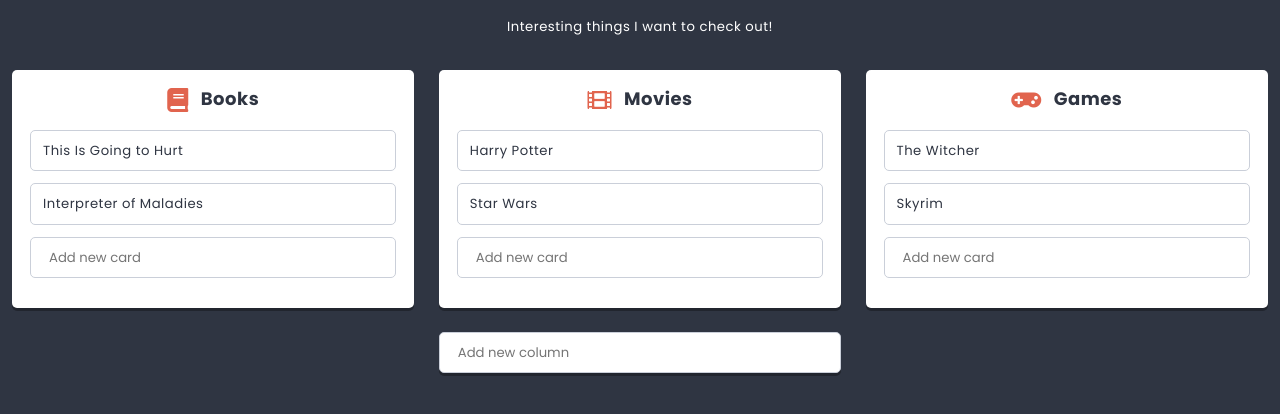
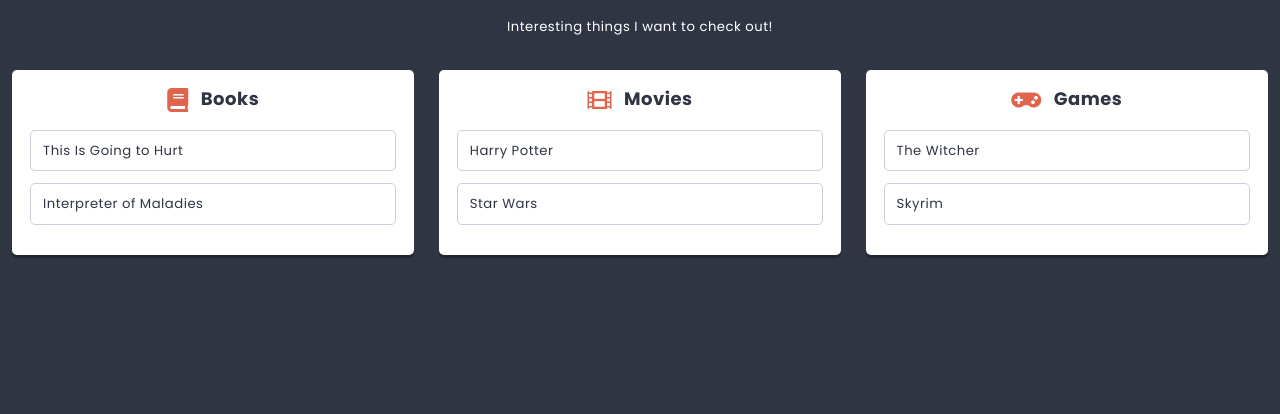
Before and after one commit to wojciechsadlon/learning-react-1, a React app: page / in a window 1280 px wide. Shown: the part 362-776 px from the top of the page. Built offline with nearby package versions, Linux system fonts and the light colour scheme.

Commit message:
add redux containers and store

```diff
--- a/package.json
+++ b/package.json
@@ -23,7 +23,9 @@
     "prop-types": "^15.7.2",
     "react": "^16.7.0",
     "react-dom": "^16.7.0",
-    "react-html-parser": "^2.0.2"
+    "react-html-parser": "^2.0.2",
+    "react-redux": "^7.0.1",
+    "redux": "^4.0.1"
   },
   "devDependencies": {
     "@babel/core": "^7.4.3",
@@ -40,6 +42,7 @@
     "lint-staged": "^11.1.0",
     "mini-css-extract-plugin": "^0.5.0",
     "node-sass": "^4.11.0",
+    "redux-devtools-extension": "^2.13.8",
     "sass-loader": "^7.1.0",
     "style-loader": "^0.23.1",
     "webpack": "^4.29.6",
--- a/src/components/App/App.js
+++ b/src/components/App/App.js
@@ -1,22 +1,27 @@
 import React from 'react';
 import styles from './App.scss';
-import List from '../List/List';
+import List from '../List/ListContainer';
 import PropTypes from 'prop-types';
-import {pageContents, listData} from '../../data/dataStore';
 
 class App extends React.Component {
   static propTypes = {
     image: PropTypes.string,
+    title: PropTypes.node,
+    subtitle: PropTypes.node,
+    lists: PropTypes.array,
   }
   static defaultProps = {
     image: 'http://uploads.kodilla.com/bootcamp/fer/11.react/space.png',
   }
   render() {
+    const {title, subtitle, lists} = this.props;
     return (
       <main className={styles.component}>
-        <h1 className={styles.title}>{pageContents.title}</h1>
-        <h2 className={styles.subtitle}>{pageContents.subtitle}</h2>
-        <List {...listData} />
+        <h1 className={styles.title}>{title}</h1>
+        <h2 className={styles.subtitle}>{subtitle}</h2>
+        {lists.map(listData => (
+          <List key={listData.id} {...listData} />
+        ))}
       </main>
     );
   }
--- /dev/null
+++ b/src/components/App/AppContainer.js
@@ -0,0 +1,10 @@
+import {connect} from 'react-redux';
+import App from './App';
+
+const mapStateToProps = state => ({
+  title: state.app.title,
+  subtitle: state.app.subtitle,
+  lists: state.lists,
+});
+
+export default connect(mapStateToProps)(App);
--- a/src/components/Card/Card.js
+++ b/src/components/Card/Card.js
@@ -7,8 +7,9 @@
     title: PropTypes.string,
   }
   render() {
+    const {title} = this.props;
     return (
-      <div className={styles.component}>{this.props.title}</div>
+      <div className={styles.component}>{title}</div>
     );
   }
 }
--- a/src/components/Column/Column.js
+++ b/src/components/Column/Column.js
@@ -2,8 +2,8 @@
 import styles from './Column.scss';
 import PropTypes from 'prop-types';
 import Card from '../Card/Card';
-import Creator from '../Creator/Creator';
-import {settings} from '../../data/dataStore';
+// import Creator from '../Creator/Creator';
+// import {settings} from '../../data/dataStore';
 import Icon from '../Icon/Icon';
 
 class Column extends React.Component {
@@ -12,34 +12,21 @@
     cards: PropTypes.array,
     icon: PropTypes.string,
   }
-  state = {
-    cards: this.props.cards || [],
-  }
-  addCard(title) {
-    this.setState(state => (
-      {
-        cards: [
-          ...state.cards,
-          {
-            key: state.cards.length ? state.cards[state.cards.length-1].key + 1 : 0,
-            title,
-          },
-        ],
-      }
-    ));
-  }
   render() {
+    const {title, icon, cards} = this.props;
     return (
       <section className={styles.component}>
         <h3 className={styles.title}>
           <span className={styles.icon}>
-            <Icon name={this.props.icon} />
-          </span>{this.props.title}
+            <Icon name={icon} />
+          </span>{title}
         </h3>
-        {this.state.cards.map(({key, ...cardProps}) => (
-          <Card key={key} {...cardProps} />
+        {cards.map(cardData => (
+          <Card key={cardData.id} {...cardData} />
         ))}
+        {/*
         <Creator text={settings.cardCreatorText} action={title => this.addCard(title)} />
+        */}
       </section>
     );
   }
--- /dev/null
+++ b/src/components/Column/ColumnContainer.js
@@ -0,0 +1,10 @@
+import {connect} from 'react-redux';
+import Column from './Column';
+
+export const getCardsForColumn = ({cards}, listId) => cards.filter(card => card.columnId === listId);
+
+const mapStateToProps = (state, props) => ({
+  cards: getCardsForColumn(state, props.id),
+});
+
+export default connect(mapStateToProps)(Column);
--- a/src/components/List/List.js
+++ b/src/components/List/List.js
@@ -1,11 +1,11 @@
 import React from 'react';
 import styles from './List.scss';
 import Hero from '../Hero/Hero.js';
-import Column from '../Column/Column';
+import Column from '../Column/ColumnContainer';
 import PropTypes from 'prop-types';
 import {settings} from '../../data/dataStore';
 import ReactHtmlParser from 'react-html-parser';
-import Creator from '../Creator/Creator';
+// import Creator from '../Creator/Creator';
 
 class List extends React.Component {
   static propTypes = {
@@ -17,39 +17,24 @@
   static defaultProps = {
     description: settings.defaultListDescription,
   }
-  state = {
-    columns: this.props.columns || [],
-  }
-  addColumn(title){
-    this.setState(state => (
-      {
-        columns: [
-          ...state.columns,
-          {
-            key: state.columns.length ? state.columns[state.columns.length-1].key + 1 : 0,
-            title,
-            icon: 'list-alt',
-            cards: [],
-          },
-        ],
-      }
-    ));
-  }
   render() {
+    const {title, image, description, columns} = this.props;
     return (
       <section className={styles.component}>
-        <Hero titleText={this.props.title} image={this.props.image}/>
+        <Hero titleText={title} image={image}/>
         <div className={styles.description}>
-          {ReactHtmlParser(this.props.description)}
+          {ReactHtmlParser(description)}
         </div>
         <div className={styles.columns}>
-          {this.state.columns.map(({key, ...columnProps}) => (
-            <Column key={key} {...columnProps} />
+          {columns.map(columnData => (
+            <Column key={columnData.id} {...columnData} />
           ))}
         </div>
+        {/*
         <div className={styles.creator}>
           <Creator text={settings.columnCreatorText} action={title => this.addColumn(title)}/>
         </div>
+        */}
       </section>
     );
   }
--- /dev/null
+++ b/src/components/List/ListContainer.js
@@ -0,0 +1,10 @@
+import {connect} from 'react-redux';
+import List from './List';
+
+export const getColumnsForList = ({columns}, listId) => columns.filter(column => column.listId === listId);
+
+const mapStateToProps = (state, props) => ({
+  columns: getColumnsForList(state, props.id),
+});
+
+export default connect(mapStateToProps)(List);
--- a/src/data/dataStore.js
+++ b/src/data/dataStore.js
@@ -5,6 +5,10 @@
     buttonOK: 'OK',
     buttonCancel: 'Cancel',
     defaultText: 'Add new item',
+  },
+  search: {
+    defaultText: 'Search...',
+    icon: 'search',
   },
   defaultListDescription: '<p>I can do all the things!!!</p>',
   defaultColumnIcon: 'list-alt',
@@ -67,3 +71,81 @@
     },
   ],
 };
+
+const lists = [
+  {
+    id: 'list-1',
+    title: 'Things to do <sup>soon!</sup>',
+    description: 'Interesting things I want to check out!',
+    image: 'http://uploads.kodilla.com/bootcamp/fer/11.react/space.png',
+  },
+];
+
+const columns = [
+  {
+    id: 'column-1',
+    listId: 'list-1',
+    title: 'Books',
+    icon: 'book',
+  },
+  {
+    id: 'column-2',
+    listId: 'list-1',
+    title: 'Movies',
+    icon: 'film',
+  },
+  {
+    id: 'column-3',
+    listId: 'list-1',
+    title: 'Games',
+    icon: 'gamepad',
+  },
+  {
+    id: 'column-4',
+    listId: 'list-2',
+    title: 'Strange column',
+    icon: 'question',
+  },
+];
+
+const cards = [
+  {
+    id: 'card-1',
+    columnId: 'column-1',
+    title: 'This Is Going to Hurt',
+  },
+  {
+    id: 'card-2',
+    columnId: 'column-1',
+    title: 'Interpreter of Maladies',
+  },
+  {
+    id: 'card-3',
+    columnId: 'column-2',
+    title: 'Harry Potter',
+  },
+  {
+    id: 'card-4',
+    columnId: 'column-2',
+    title: 'Star Wars',
+  },
+  {
+    id: 'card-5',
+    columnId: 'column-3',
+    title: 'The Witcher',
+  },
+  {
+    id: 'card-6',
+    columnId: 'column-3',
+    title: 'Skyrim',
+  },
+];
+
+const initialStoreData = {
+  app: {...pageContents},
+  lists: [...lists],
+  columns: [...columns],
+  cards: [...cards],
+};
+
+export default initialStoreData;
--- a/src/index.js
+++ b/src/index.js
@@ -2,6 +2,8 @@
 import './styles/normalize.scss';
 import './styles/global.scss';
 import ReactDOM from 'react-dom';
-import App from './components/App/App';
+import App from './components/App/AppContainer';
+import { Provider} from 'react-redux';
+import store from './redux/store';
 
-ReactDOM.render(<App />, document.getElementById('app'));
+ReactDOM.render(<Provider store={store}><App /></Provider>, document.getElementById('app'));
--- /dev/null
+++ b/src/redux/store.js
@@ -0,0 +1,33 @@
+import {combineReducers, createStore} from 'redux';
+import initialStoreData from '../data/dataStore';
+
+// define initial state and shallow-merge initial data
+const initialState = {
+  app: initialStoreData.app,
+  lists: initialStoreData.lists,
+  columns: initialStoreData.columns,
+  cards: initialStoreData.cards,
+};
+
+// define reducers
+const reducers = {
+};
+
+// add blank reducers for initial state properties without reducers
+Object.keys(initialState).forEach(item => {
+  if (typeof reducers[item] == 'undefined') {
+    reducers[item] = (statePart = null) => statePart;
+  }
+});
+
+// merge all reducers
+const storeReducer = combineReducers(reducers);
+
+// create store
+const store = createStore(
+  storeReducer,
+  initialState,
+  window.__REDUX_DEVTOOLS_EXTENSION__ && window.__REDUX_DEVTOOLS_EXTENSION__()
+);
+
+export default store;
```
Also changed, not shown: 1 other file (tests, documents, lock files or other folders).
